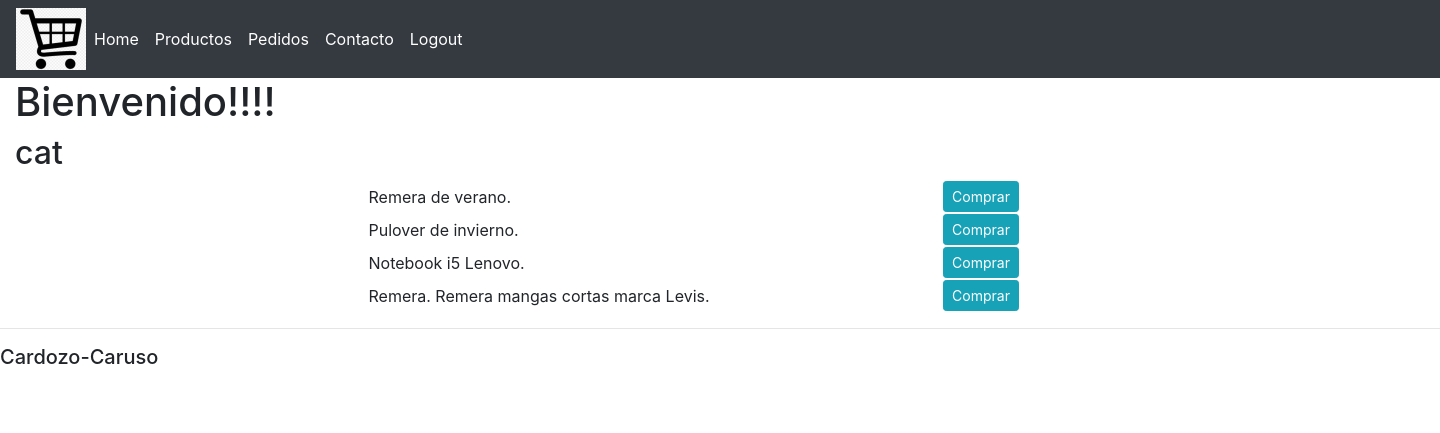
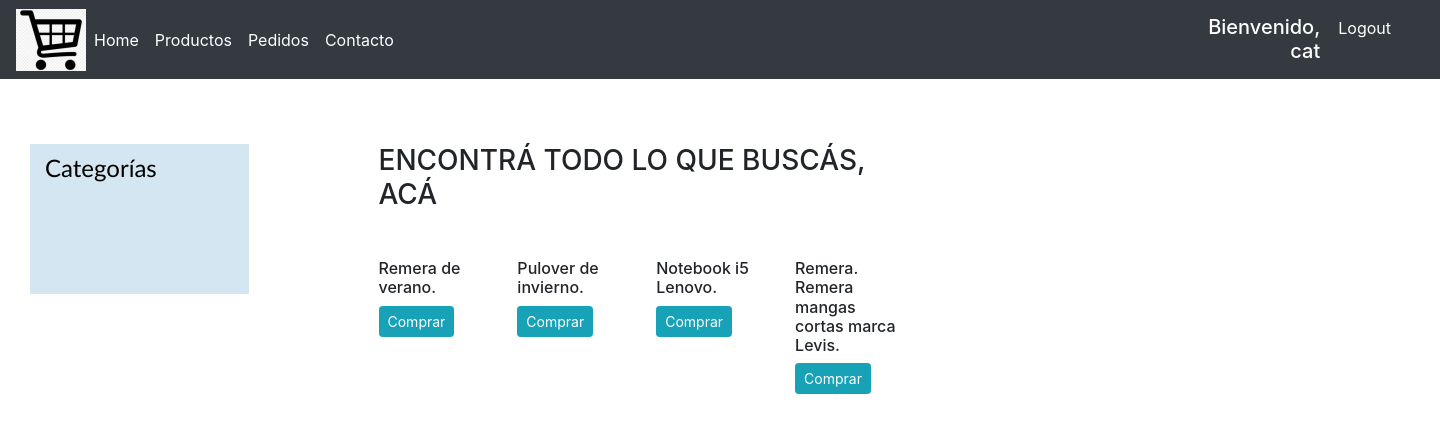
Before and after one commit to CatrielCaruso/PythonWEB, a Django app: page / in a window 1440 px wide. Shown: the top 433 px of the page. Run offline with Django 3.2, Linux system fonts and the light colour scheme; a user stored in the database is signed in; data comes from the database, SQL or seed files in the repository; both versions use the stored data as it was after the commit; some libraries are stand-ins or nearby versions.

Commit message:
Cambios visuales

```diff
--- a/mysite/blog/static/css/main.css
+++ b/mysite/blog/static/css/main.css
@@ -0,0 +1,57 @@
+.menu-logout h5{
+	color: white;
+	text-align: right;
+	padding-right: 10px;
+	padding-top: 7px;
+
+}
+
+.menu-logout .navbar-nav{
+	padding-left: 800px;
+	padding-right: 25px;
+}
+
+h3{
+	padding-bottom: 40px;
+
+
+}
+
+#category h4{
+	padding-top: 10px;
+	text-align: left;
+	padding-left: 30px;
+}
+
+.container{
+	height: 300px;
+	margin-top: 25px;
+	display: inline-block;
+	padding-top: 40px;
+	padding-left: 30px;
+}
+
+.container .first-column{
+
+	width: 20%;
+	height: 150px;
+	font-family: calibri;
+	color: black;
+	background-color: #D4E6F1;
+	font-size: 21px;
+	text-align: center;
+	display: inline-block;
+	vertical-align: top;
+	padding-left: 15px;
+	padding-top: 10px;
+
+
+}
+
+.container .second-column{
+	height: 100%;
+	width: 70%;
+	display: inline-block;
+	margin-left: 10px;
+	padding-left: 100px;
+}
--- a/mysite/blog/templates/blog/main.html
+++ b/mysite/blog/templates/blog/main.html
@@ -19,42 +19,35 @@
 
 	{%  include 'blog/navbar.html' %}
 	{% block content %}
-	<div class="container-fluid">
+	<div class="container">
+		<div class="first-column">
+  			<div class="row">
+	    		<div class="col-lg-2">
+	      			<h4>Categorías</h4>
+	    		</div>
+	    	</div>
+	    </div>
+	    <div class="second-column">
+	    	<div class="col-lg-10 align-self-center">
+	    		<h3>ENCONTRÁ TODO LO QUE BUSCÁS, ACÁ</h3>
+	    		<div class="row">
+	    		{%for pro in produ%}
 
-		<h1>Bienvenido!!!!</h1>
+	    			<div class="col">
+	    				<h6>{{pro.descripcion}}</h6>
+	    				<a class="btn btn-sm btn-info" href="{% url 'pedidos' pro.id_producto %}">Comprar</a>
+	    			</div>
 
-		<h2>{{user.username}}</h2>
-
-
-		<table style="width:50%" align="center">
-
-			<tr align="center">
-				{%for pro in produ%}
-
-
-					<tr>
-						<td>{{pro.descripcion}}</td>
-						<td><a class="btn btn-sm btn-info" href="{% url 'pedidos' pro.id_producto %}">Comprar</a></td>
-
-
-
-					</tr>
-
-
-
-				{% endfor %}
-
-			</tr>
-
-
-		</table>
-
+	    		{% endfor %}
+	    		</div>
+	    	</div>
+		</div>
 	</div>
 
 
 	{% endblock %}
-	<hr>
-	<h5>Cardozo-Caruso</h5>
+
+
 
 </body>
 
--- a/mysite/blog/templates/blog/navbar.html
+++ b/mysite/blog/templates/blog/navbar.html
@@ -6,6 +6,7 @@
     <span class="navbar-toggler-icon"></span>
   </button>
   <div class="collapse navbar-collapse" id="navbarNav">
+    <div class="menu-princ">
       <ul class="navbar-nav">
         <li class="nav-item active">
           <a class="nav-link" href="{%url 'home'%}">Home</a>
@@ -19,9 +20,17 @@
         <li class="nav-item active">
           <a class="nav-link" href="{%url 'contacto'%}">Contacto</a>
         </li>
+      </ul>
+    </div>
+    <div class="menu-logout">
+      <ul class="navbar-nav">
+        <li class="nav-item active">
+          <h5> Bienvenido, {{user.username}} </h5>
+        </li>
         <li class="nav-item active">
           <a class="nav-link" href="{%url 'logout'%}">Logout</a>
         </li>
       </ul>
     </div>
+  </div>
 </nav>
```
Also changed, not shown: mysite/blog/static/css/login.css (line endings or trailing spaces), mysite/db.sqlite3. Lines whose indentation alone changed are shown as unchanged.
